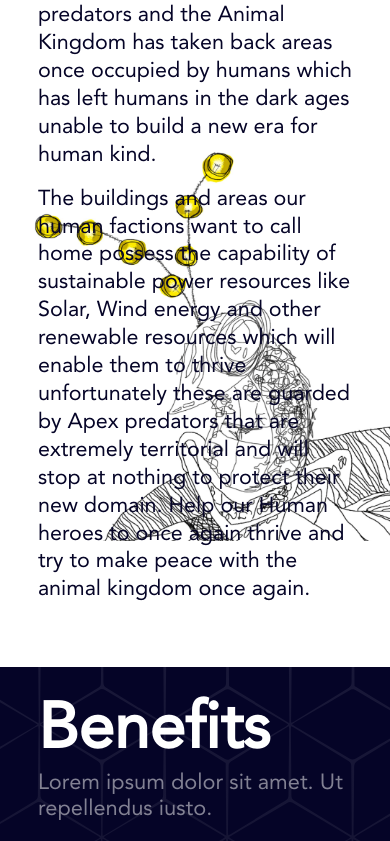
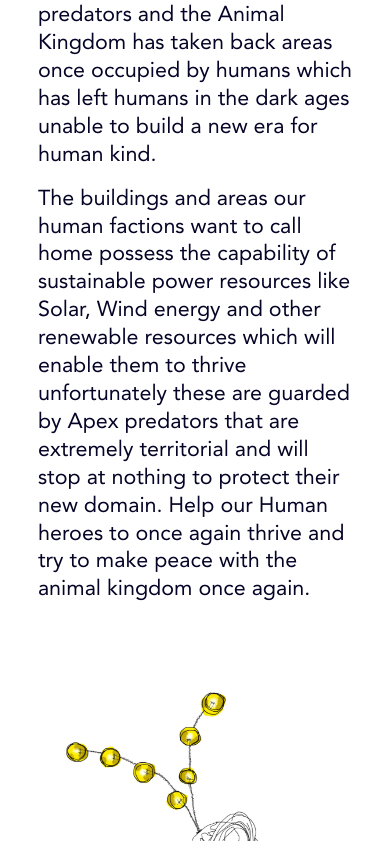
Before and after one commit to AETHER961/last-suninmotion-ui, a React (Create React App) app: page / in a window 390 px wide. Shown: the part 1543-2384 px from the top of the page. Built offline with nearby package versions, Linux system fonts and the light colour scheme.

Commit message:
all tasks done, + story image

```diff
--- a/src/components/Story.js
+++ b/src/components/Story.js
@@ -40,7 +40,7 @@ const Story = () => {
           <img
             src={storyImage}
             alt="story insect image "
-            className="position-absolute storyImage"
+            className="storyImage"
           />
         </div>
       </div>
--- a/src/index.css
+++ b/src/index.css
@@ -123,6 +123,7 @@ section {
 }
 
 .storyImage {
+  position: absolute;
   bottom: 0;
   right: 0;
   max-width: 50%;
@@ -923,9 +924,10 @@ section {
   }
 
   .storyImage {
-    top: 60%;
+    /* top: 60%;
     right: 50%;
-    transform: translateX(50%);
+    transform: translateX(50%); */
+    position: relative;
     max-width: 100%;
   }
 
```
